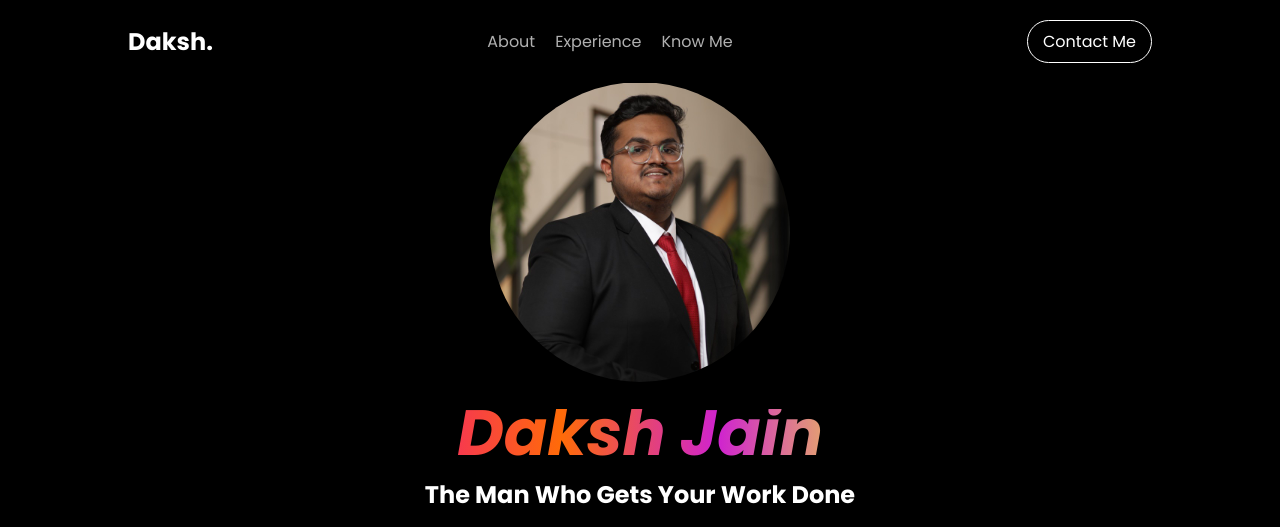
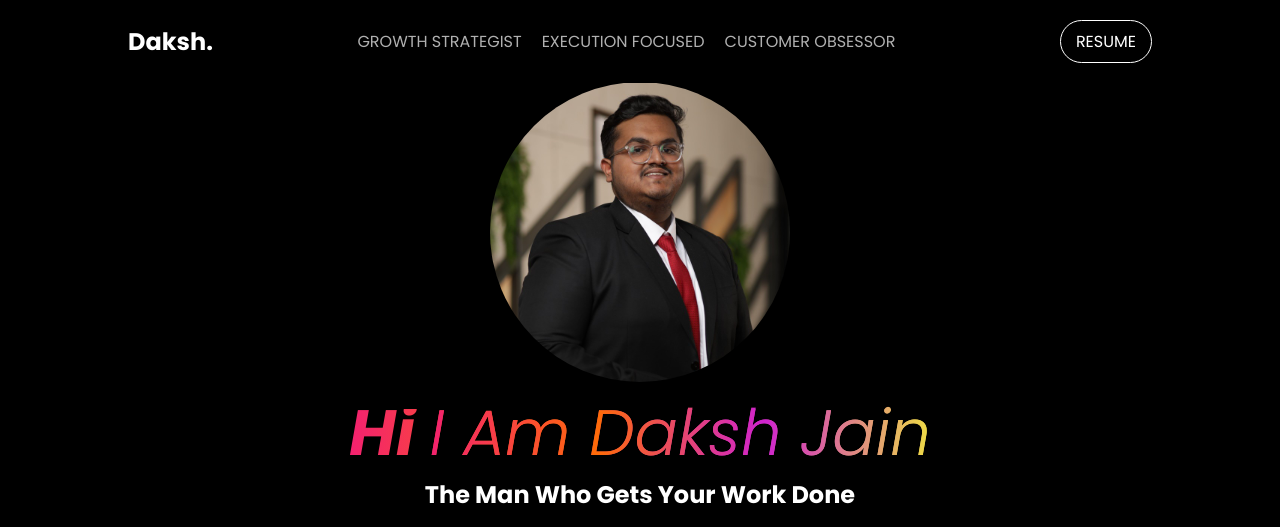
Before and after one commit to heySomil/DakshPort2, a plain HTML site: page index.html in a window 1280 px wide. Shown: the top 527 px of the page. Drawn offline with Linux system fonts and the light colour scheme.

Commit message:
MINOR PORT commit

```diff
--- a/index.html
+++ b/index.html
@@ -22,15 +22,15 @@
         <nav class="navbar">
             <div class="navbar-brand">Daksh.</div>
             <ul class="navbar-nav">
-                <li class="nav-item"><a href="#about" class="nav-link">About</a></li>
+                <li class="nav-item"><a href="#about" class="nav-link">GROWTH STRATEGIST</a></li>
                 <li class="nav-item">
-                    <a href="#experience" class="nav-link">Experience</a>
+                    <a href="#experience" class="nav-link">EXECUTION FOCUSED</a>
                 </li>
                 <li class="nav-item">
-                    <a href="#knowme" class="nav-link">Know Me</a>
+                    <a href="#knowme" class="nav-link">CUSTOMER OBSESSOR</a>
                 </li>
             </ul>
-            <a href="#contact" class="contact-btn">Contact Me</a>
+            <a href="#contact" class="contact-btn">RESUME</a>
             <!-- <button class="menu"
                 onclick="menufunc(); this.classList.toggle('opened'); this.setAttribute('aria-expanded', this.classList.contains('opened'));"
                 aria-label="Main Menu">
@@ -49,7 +49,7 @@
         <div class="home">
             <div class="profile">
                 <img src="/profile1.jpg" alt="Profile Image" class="profile-image" />
-                <h1 class="name">Daksh Jain</h1>
+                <h1 class="name">Hi <span>I Am Daksh Jain</span></h1>
                 <div class="subhed">
                     <h1>The Man Who Gets Your Work Done</h1>
                 </div>
--- a/styles.css
+++ b/styles.css
@@ -78,69 +78,7 @@
     color: #333;
 }
 
-/* .menu svg {
-    background-color: var(--bg);
-}
 
-.menu {
-    background-color: transparent;
-    border: none;
-    cursor: pointer;
-    display: flex;
-    padding: 0;
-}
-
-.line {
-    fill: none;
-    stroke: var(--textcolor);
-    stroke-width: 6;
-    transition: stroke-dasharray 600ms cubic-bezier(0.4, 0, 0.2, 1),
-        stroke-dashoffset 600ms cubic-bezier(0.4, 0, 0.2, 1);
-}
-
-.line1 {
-    stroke-dasharray: 60 207;
-    stroke-width: 6;
-}
-
-.line2 {
-    stroke-dasharray: 60 60;
-    stroke-width: 6;
-}
-
-.line3 {
-    stroke-dasharray: 60 207;
-    stroke-width: 6;
-}
-
-.opened .line1 {
-    stroke-dasharray: 90 207;
-    stroke-dashoffset: -134;
-    stroke-width: 6;
-}
-
-.opened .line2 {
-    stroke-dasharray: 1 60;
-    stroke-dashoffset: -30;
-    stroke-width: 6;
-}
-
-.opened .line3 {
-    stroke-dasharray: 90 207;
-    stroke-dashoffset: -134;
-    stroke-width: 6;
-}
-
-.menu {
-    display: none;
-}
-
-.nav-item {
-    display: block;
-} */
-
-
-/* ---------------------------------- */
 
 
 
@@ -292,6 +230,14 @@
             #ff6b08, #cf23cf, #eedd44);
     -webkit-text-fill-color: transparent;
     -webkit-background-clip: text;
+
+    span {
+        font-weight: 300;
+        background: linear-gradient(to right, #f32170,
+                #ff6b08, #cf23cf, #eedd44);
+        -webkit-text-fill-color: transparent;
+        -webkit-background-clip: text;
+    }
 }
 
 
@@ -462,18 +408,22 @@
         transition: all .5s ease;
         cursor: pointer;
     }
-    button:hover{
+
+    button:hover {
         letter-spacing: 3px;
         background: linear-gradient(135deg, #e14848, #ff02d5);
         color: hsl(0, 0%, 100%);
     }
 }
-.expe{
+
+.expe {
     margin-top: 5%;
     text-align: center;
     justify-content: center;
-    align-items: center;padding: 0 10% 0 10%;
+    align-items: center;
+    padding: 0 10% 0 10%;
 }
+
 .experience-section {
     margin-top: 1%;
 }
@@ -500,7 +450,7 @@
 
 
 .experience-item {
-    p{
+    p {
         background-color: #0a0a0a;
     }
 
```
